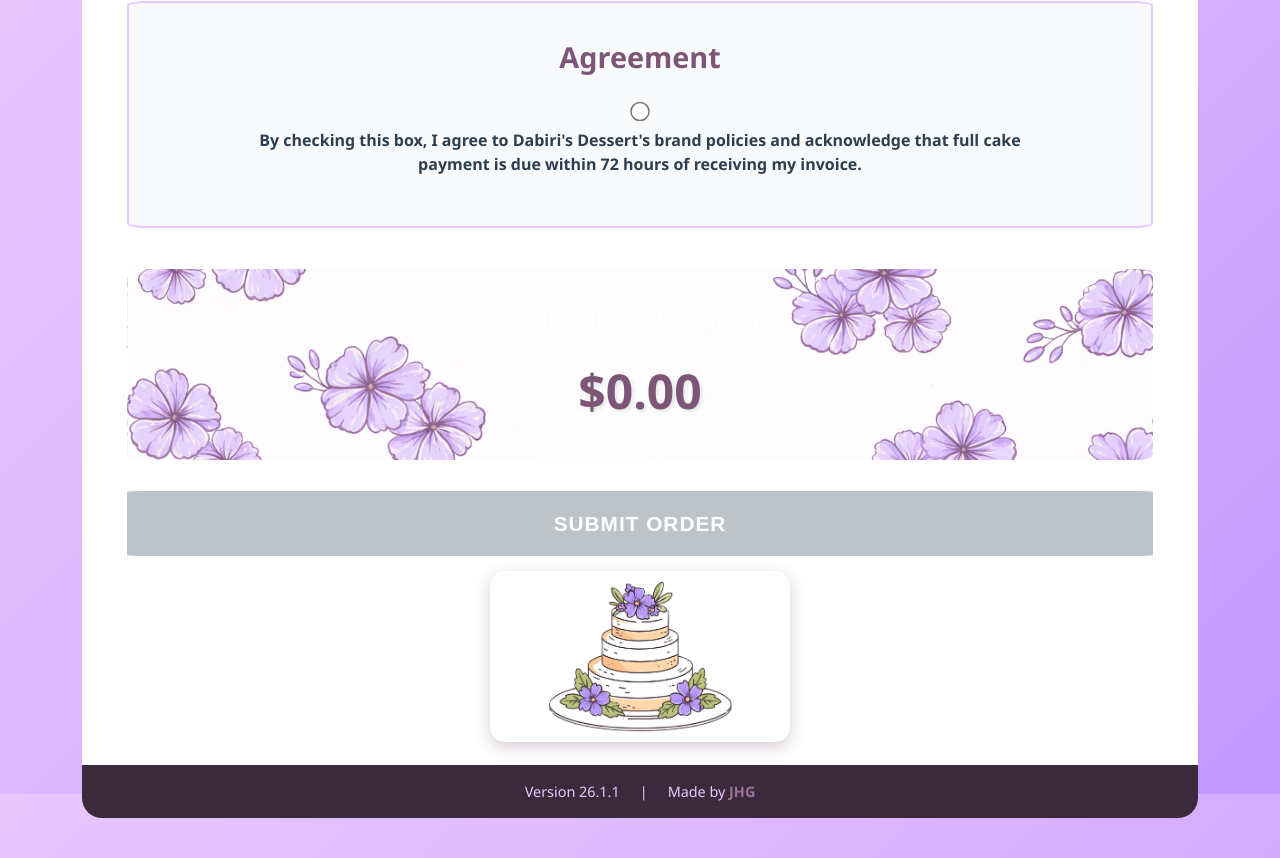
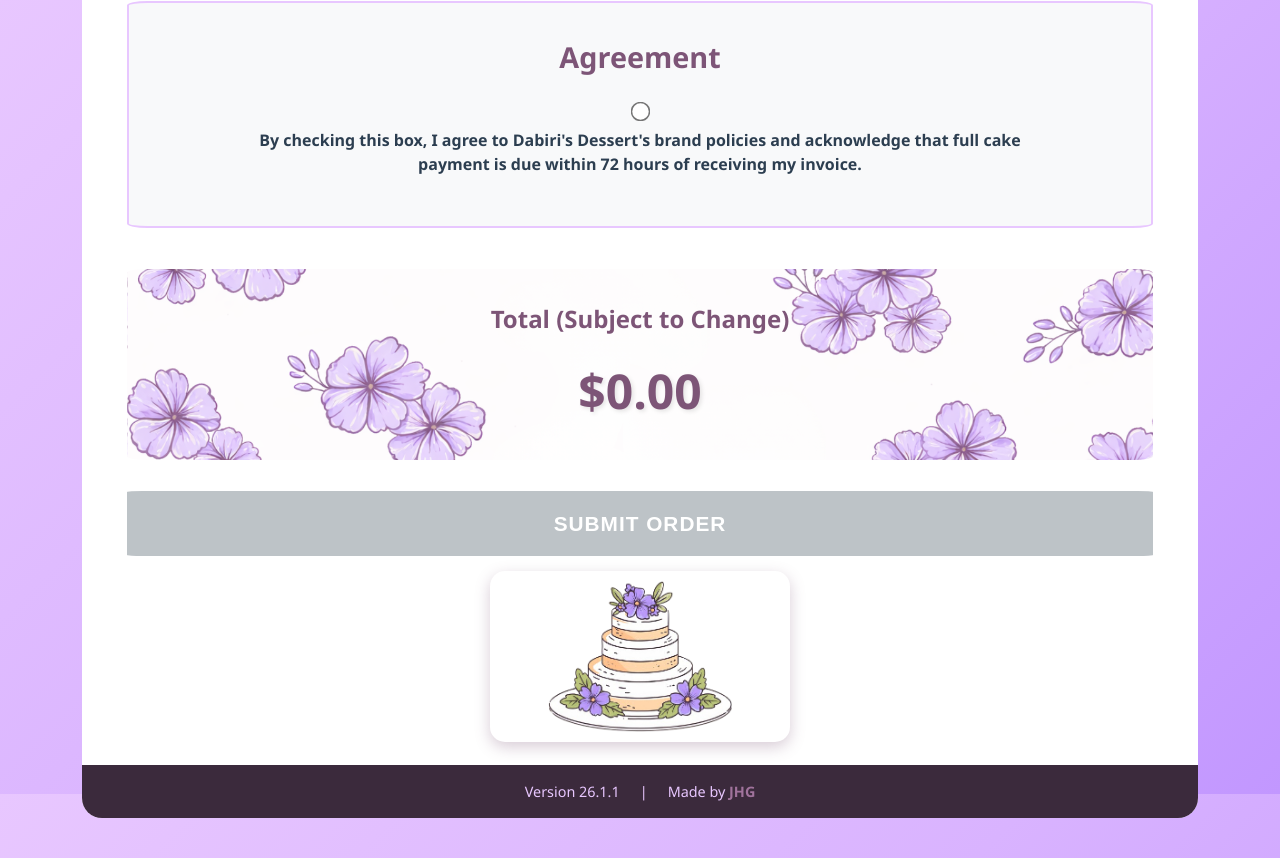
Before and after one commit to dabirisdesserts/cake-form, a website: page index.html in a window 1280 px wide. Shown: the part 8806-9664 px from the top of the page. Drawn offline with Linux system fonts and the light colour scheme.

Commit message:
Update index.html

```diff
--- a/index.html
+++ b/index.html
@@ -585,6 +585,8 @@
         .total-title {
             font-size: 1.5em;
             margin-bottom: 1.5%;
+            color: #7D5577; /* Make readable against light background */
+            font-weight: bold;
         }
 
         .total-amount {
@@ -2042,6 +2044,9 @@
             margin-top: 0;
             transform: scale(1.5); /* Make it slightly larger for better visibility */
             flex-shrink: 0;
+            width: auto !important; /* Override global 100% width on inputs */
+            appearance: auto; /* Ensure standard appearance on mobile */
+            -webkit-appearance: radio; /* specific for iOS */
         }
 
         .agreement-text {
```
